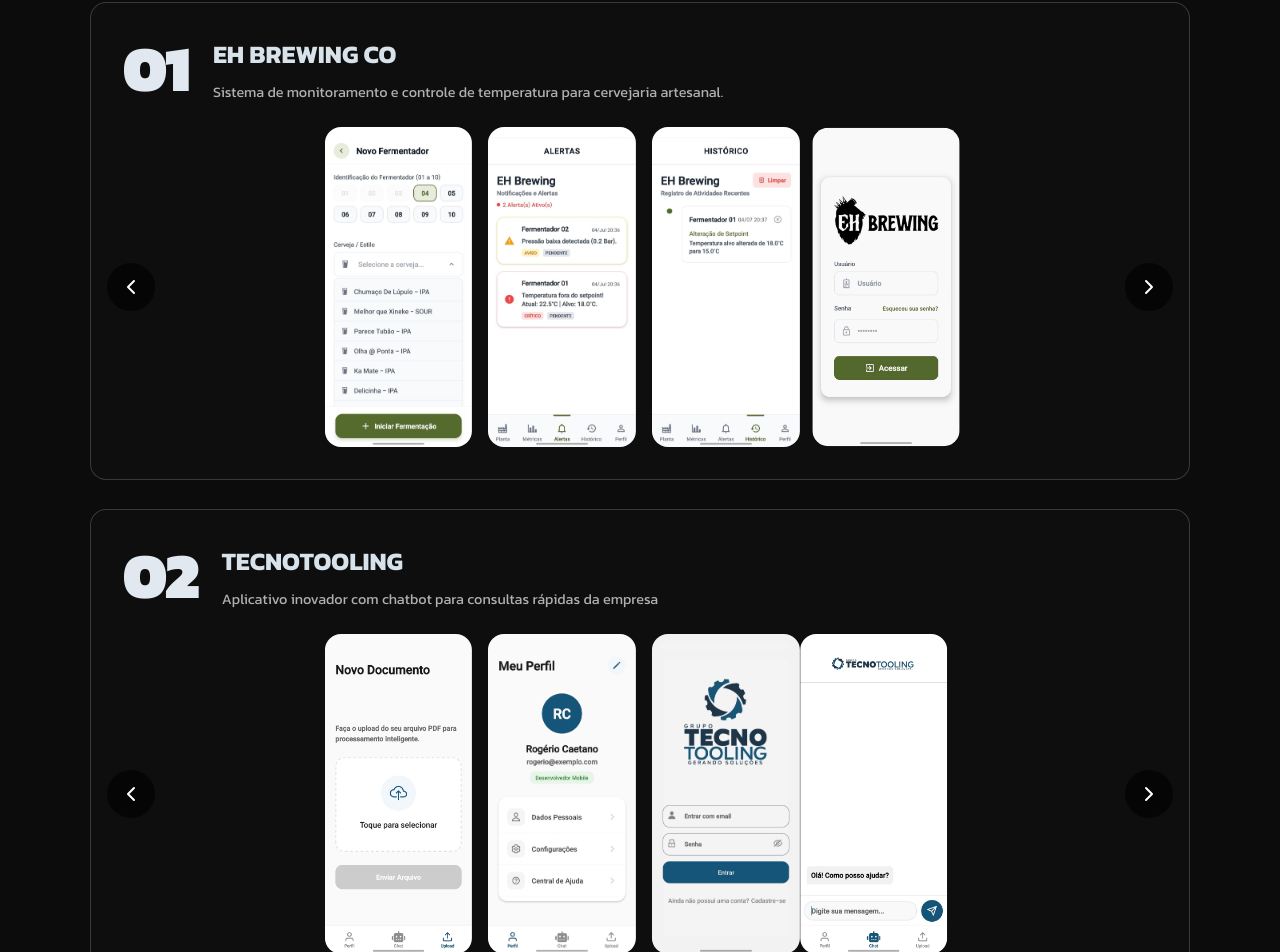
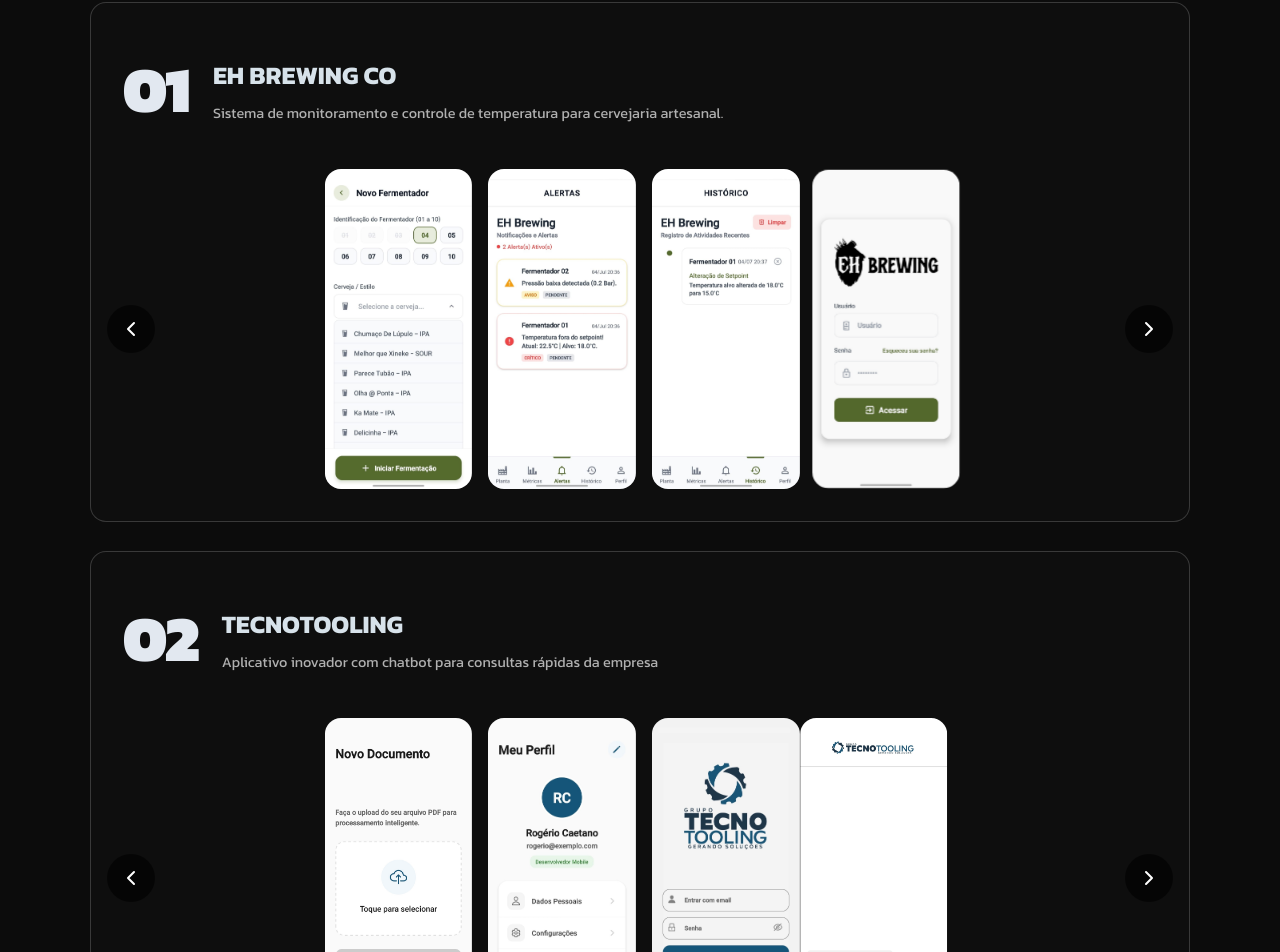
Before and after one commit to rogeriocaetanojr/portfolio-rogerio, a React (Vite) app: page / in a window 1280 px wide. Shown: the part 1835-2787 px from the top of the page. Built offline with nearby package versions, Linux system fonts and the light colour scheme.

Commit message:
feat: adiciona efeito de rolagem de cards sobrepostos

```diff
--- a/src/components/ProjectCardMobile.jsx
+++ b/src/components/ProjectCardMobile.jsx
@@ -69,7 +69,7 @@
 
   return (
     <div style={{ backgroundColor: '#0E0E0E', border: '1px solid rgba(255, 255, 255, 0.18)', borderRadius: '16px', padding: '32px', maxWidth: '1100px', width: '100%', margin: '0 auto' }}>
-      <div style={{ marginBottom: '24px', display: 'flex', alignItems: 'center', gap: '24px' }}>
+      <div style={{ marginBottom: '24px', display: 'flex', alignItems: 'center', gap: '24px', height: '110px' }}>
         {numero && (
           <div style={{
             fontSize: '4.5rem',
--- a/src/components/ProjectCardWeb.jsx
+++ b/src/components/ProjectCardWeb.jsx
@@ -11,13 +11,13 @@
 
 const ChevronLeft = ({ size = 24 }) => (
   <svg xmlns="http://www.w3.org/2000/svg" width={size} height={size} viewBox="0 0 24 24" fill="none" stroke="currentColor" strokeWidth="2" strokeLinecap="round" strokeLinejoin="round">
-    <path d="m15 18-6-6 6-6"/>
+    <path d="m15 18-6-6 6-6" />
   </svg>
 );
 
 const ChevronRight = ({ size = 24 }) => (
   <svg xmlns="http://www.w3.org/2000/svg" width={size} height={size} viewBox="0 0 24 24" fill="none" stroke="currentColor" strokeWidth="2" strokeLinecap="round" strokeLinejoin="round">
-    <path d="m9 18 6-6-6-6"/>
+    <path d="m9 18 6-6-6-6" />
   </svg>
 );
 
@@ -78,7 +78,7 @@
       flexDirection: 'column'
     }}>
       {/* Cabeçalho */}
-      <div style={{ marginBottom: '24px', display: 'flex', alignItems: 'center', gap: '24px' }}>
+      <div style={{ marginBottom: '24px', display: 'flex', alignItems: 'center', gap: '24px', height: '110px' }}>
         {numero && (
           <div style={{
             fontSize: '4.5rem',
--- a/src/components/Projects.jsx
+++ b/src/components/Projects.jsx
@@ -24,11 +24,11 @@
 
 export function Projects() {
   return (
-    <section id="projetos" style={{ minHeight: '100vh', display: 'flex', flexDirection: 'column', alignItems: 'center', justifyContent: 'flex-start', padding: '60px 5vw 4rem', scrollMarginTop: '100px' }}>
+    <section id="projetos" style={{ minHeight: '100vh', display: 'flex', flexDirection: 'column', alignItems: 'center', justifyContent: 'flex-start', padding: '60px 5vw 20vh', scrollMarginTop: '100px' }}>
       <div>
         <h2 style={{ fontSize: '2.5rem', textAlign: 'center' }}>Projetos</h2>
       </div>
-      <div style={{ width: '100%', marginTop: '2rem' }}>
+      <div style={{ width: '100%', marginTop: '2rem', position: 'sticky', top: '120px', zIndex: 1 }}>
         <ProjectCardMobile
           numero="01"
           nome="EH BREWING CO"
@@ -36,7 +36,7 @@
           imagens={[imgLogin, imgPlanta, imgNovoFermentador, imgAlertas, imgHistorico]}
         />
       </div>
-      <div style={{ width: '100%', marginTop: '2rem' }}>
+      <div style={{ width: '100%', marginTop: '2rem', position: 'sticky', top: '120px', zIndex: 2 }}>
         <ProjectCardMobile
           numero="02"
           nome="TECNOTOOLING"
@@ -49,7 +49,7 @@
           ]}
         />
       </div>
-      <div style={{ width: '100%', marginTop: '2rem' }}>
+      <div style={{ width: '100%', marginTop: '2rem', position: 'sticky', top: '120px', zIndex: 3 }}>
         <ProjectCardWeb
           numero="03"
           nome="COMUNIDADE DE ESTUDANTES SENAI"
@@ -63,7 +63,7 @@
           ]}
         />
       </div>
-      <div style={{ width: '100%', marginTop: '2rem' }}>
+      <div style={{ width: '100%', marginTop: '2rem', position: 'sticky', top: '120px', zIndex: 4 }}>
         <ProjectCardWeb
           numero="04"
           nome="PIZZARIA"
```
Lines whose indentation alone changed are shown as unchanged.
